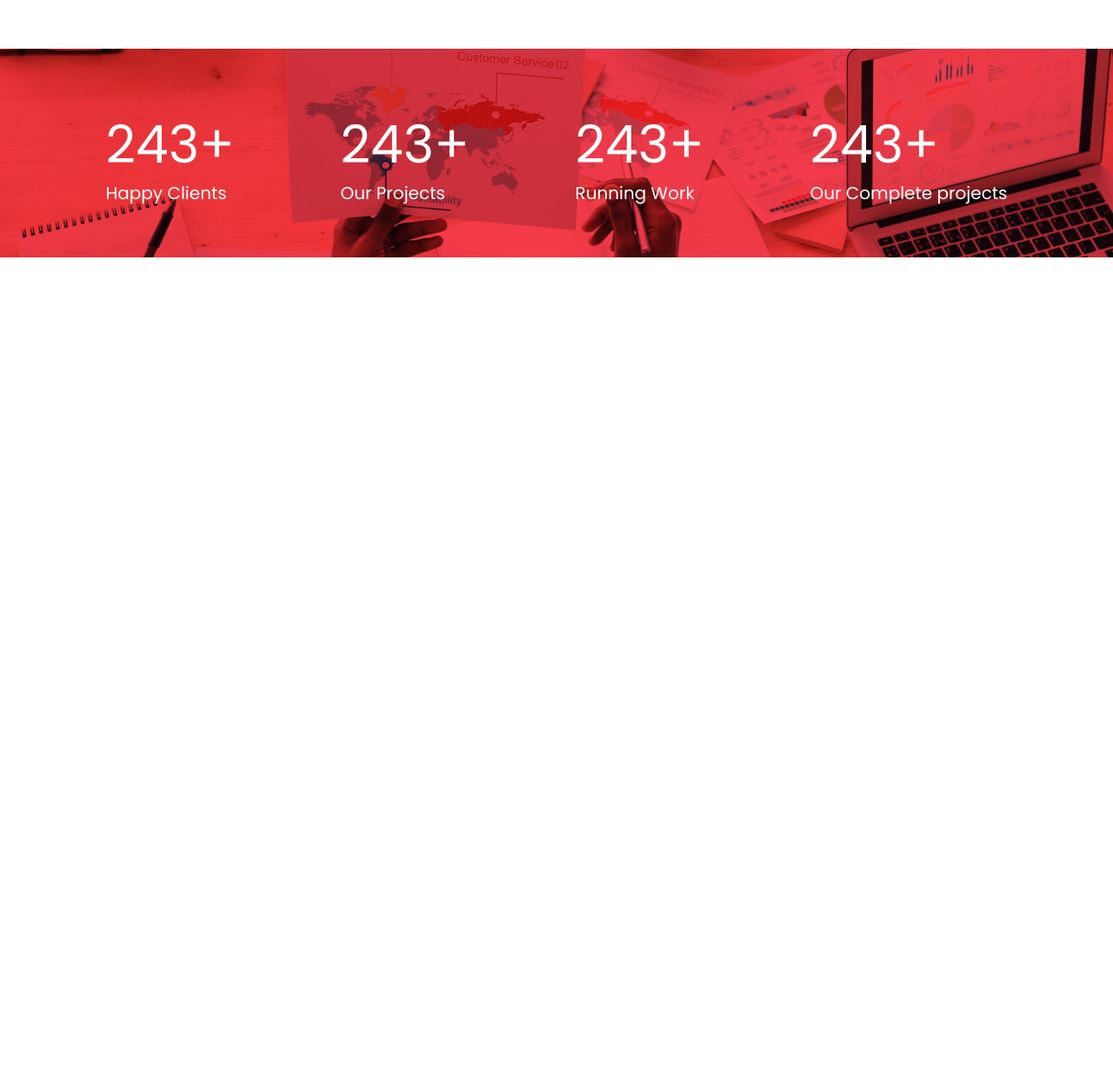
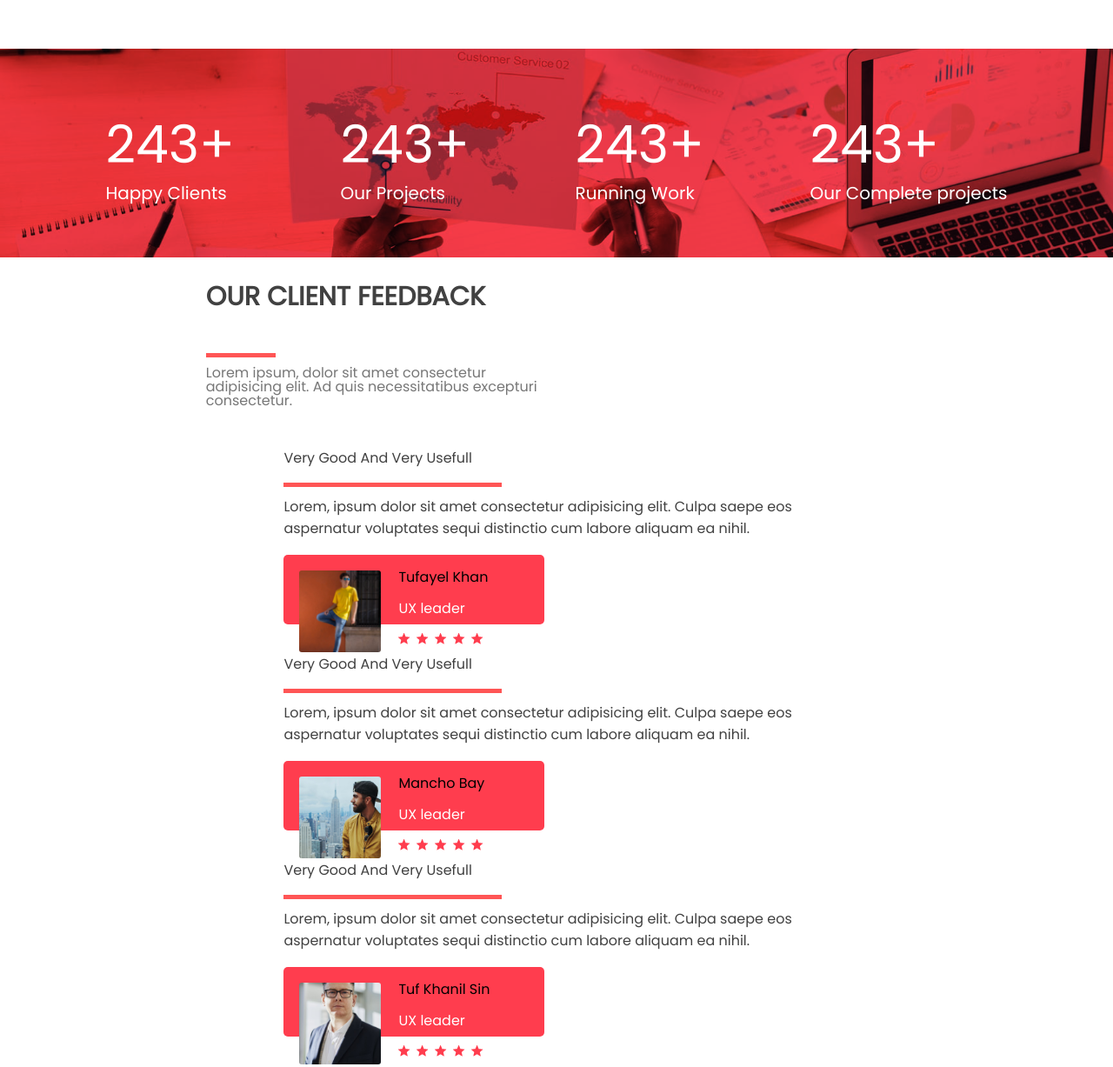
Before and after one commit to DimitarStBC/HTML-CSS-design, a plain HTML site: page index.html in a window 1280 px wide. Shown: the part 3461-4688 px from the top of the page at 87% size. Before the commit the page ends 3757 px from the top, so only its background shows below. Drawn offline with Linux system fonts and the light colour scheme.

Commit message:
testimonials

```diff
--- /dev/null
+++ b/css/feedback.css
@@ -0,0 +1,57 @@
+.feedBack {
+    width: 70%;
+    margin: auto;
+    display: flex;
+    flex-direction: column;
+    justify-content: center;
+    align-items: center;
+  }
+
+  .contentClients {
+    width: 90%;
+    margin: 30px auto;
+  }
+  .contentClients h1 {
+    text-transform: uppercase;
+    font-size: 30px;
+    font-weight: 600;
+    color: #414141;
+    margin-bottom: 50px;
+  }
+  .contentClients h2 {
+    width: 50%;
+    color: #777777;
+  }
+  .testimonials h2 {
+    margin: 20px 0;
+    color: #414141;
+  }
+  .testimonials .redLine {
+    width: 40%;
+  }
+  .testimonials p {
+    line-height: 25px;
+    color: #414141;
+  }
+  .rightNameStars h2 {
+    color: white;
+
+  }
+  .redBlock {
+    margin: 18px 0;
+    position: relative;
+    width: 300px;
+    height: 80px;
+    background-color: #ff3d4e;
+    border-radius: 5px;
+  }
+  .redBlockContent {
+    position: absolute;
+    top: 18px;
+    left: 18px;
+    display: flex;
+    flex-direction: row;
+  }
+  .leftPicture {
+    margin-right: 20px;
+  }
--- a/css/style.css
+++ b/css/style.css
@@ -4,6 +4,7 @@
 @import url("./skills.css");
 @import url("./services.css");
 @import url("./clients.css");
+@import url("./feedback.css");
 
 html, body, div, span, applet, object, iframe,
 h1, h2, h3, h4, h5, h6, p, blockquote, pre,
--- a/index.html
+++ b/index.html
@@ -222,6 +222,85 @@
         </div>
     </section>
 
+    <section class="feedBack">
+        <div class="contentClients">
+            <h1>our client feedback</h1>
+            <div class="redLine"></div>
+            <h2>
+                Lorem ipsum, dolor sit amet consectetur adipisicing elit. Ad quis
+                necessitatibus excepturi consectetur.
+            </h2>
+        </div>
+
+        <div class="feedBack">
+            <div class="testimonials">
+                <h2>Very Good And Very Usefull</h2>
+                <div class="redLine"></div>
+                <p>
+                    Lorem, ipsum dolor sit amet consectetur adipisicing elit. Culpa
+                    saepe eos aspernatur voluptates sequi distinctio cum labore aliquam
+                    ea nihil.
+                </p>
+                <div class="redBlock">
+                    <div class="redBlockContent">
+                        <div class="leftPicture">
+                            <img src="./images/clients/01client.png" alt="" />
+                        </div>
+                        <div class="rightNameStars">
+                            <h3>Tufayel Khan</h3>
+                            <h2>UX leader</h2>
+                            <img src="./images/clients/stars.png" alt="" />
+                        </div>
+                    </div>
+                </div>
+            </div>
+
+            <div class="testimonials">
+                <h2>Very Good And Very Usefull</h2>
+                <div class="redLine"></div>
+                <p>
+                    Lorem, ipsum dolor sit amet consectetur adipisicing elit. Culpa
+                    saepe eos aspernatur voluptates sequi distinctio cum labore aliquam
+                    ea nihil.
+                </p>
+                <div class="redBlock">
+                    <div class="redBlockContent">
+                        <div class="leftPicture">
+                            <img src="./images/clients/02client.png" alt="" />
+                        </div>
+                        <div class="rightNameStars">
+                            <h3>Mancho Bay</h3>
+                            <h2>UX leader</h2>
+                            <img src="./images/clients/stars.png" alt="" />
+                        </div>
+                    </div>
+                </div>
+            </div>
+
+            <div class="testimonials">
+                <h2>Very Good And Very Usefull</h2>
+                <div class="redLine"></div>
+                <p>
+                    Lorem, ipsum dolor sit amet consectetur adipisicing elit. Culpa
+                    saepe eos aspernatur voluptates sequi distinctio cum labore aliquam
+                    ea nihil.
+                </p>
+                <div class="redBlock">
+                    <div class="redBlockContent">
+                        <div class="leftPicture">
+                            <img src="./images/clients/03client.png" alt="" />
+                        </div>
+                        <div class="rightNameStars">
+                            <h3>Tuf Khanil Sin</h3>
+                            <h2>UX leader</h2>
+                            <img src="./images/clients/stars.png" alt="" />
+                        </div>
+                    </div>
+                </div>
+            </div>
+        </div>
+    </section>
+
 
     <script src="./javaScript/index.js"></script>
     <script src="./javaScript/allProjects.js"></script>
```
Also changed, not shown: images/clients/01client.png (added), images/clients/02client.png (added), images/clients/03client.png (added), images/clients/stars.png (added).
